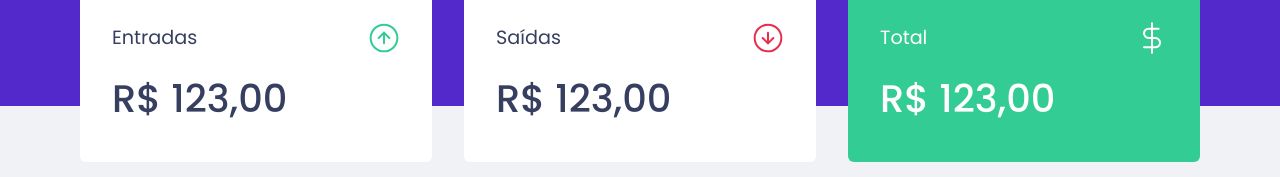
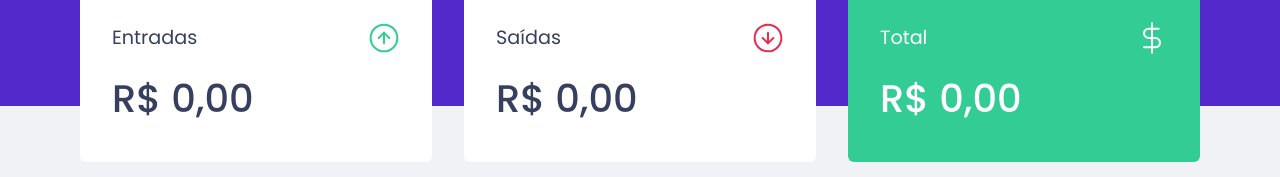
Before and after one commit to jovemcleb/wallet, a React (Vite) app: page / in a window 1280 px wide. Shown: the part 158-335 px from the top of the page. Built offline with nearby package versions, Linux system fonts and the light colour scheme; no server answers; what miragejs would draw is missing.

Commit message:
feat(sumary): implementa lógica para calcular entradas, saídas e total

```diff
--- a/src/components/Summary/summary.tsx
+++ b/src/components/Summary/summary.tsx
@@ -3,10 +3,36 @@ import { TransactionsContext } from '../../transactionsContext';
 import { Card, SummaryContainer } from './summaryStyle';
 import entradas from '../../assets/Entradas.svg';
 import saidas from '../../assets/Saídas.svg';
-import total from '../../assets/Total.svg';
+import totalIcon from '../../assets/Total.svg';
 
 export function Summary() {
   const { transactions } = useContext(TransactionsContext);
+
+  // const totalDeposit = transactions.reduce((acc, { type, amount }) => {
+  //   if (type === 'deposit') {
+  //     return acc + amount;
+  //   }
+  //   return acc;
+  // }, 0);
+
+  const { deposits, withdraws, total } = transactions.reduce(
+    (acc, { type, amount }) => {
+      if (type === 'deposit') {
+        acc.deposits += amount;
+        acc.total += amount;
+      } else {
+        acc.withdraws += amount;
+        acc.total -= amount;
+      }
+
+      return acc;
+    },
+    {
+      deposits: 0,
+      withdraws: 0,
+      total: 0,
+    }
+  );
 
   return (
     <SummaryContainer>
@@ -15,21 +41,36 @@ export function Summary() {
           <span>Entradas</span>
           <img src={entradas} alt="Seta verde apontada para cima" />
         </div>
-        <strong>R$ 123,00</strong>
+        <strong>
+          {new Intl.NumberFormat('pt-BR', {
+            style: 'currency',
+            currency: 'BRL',
+          }).format(deposits)}
+        </strong>
       </Card>
       <Card>
         <div>
           <span>Saídas</span>
           <img src={saidas} alt="Seta vermelha apontada para baixo" />
         </div>
-        <strong>R$ 123,00</strong>
+        <strong>
+          {new Intl.NumberFormat('pt-BR', {
+            style: 'currency',
+            currency: 'BRL',
+          }).format(withdraws)}
+        </strong>
       </Card>
       <Card background={'green'}>
         <div>
           <span>Total</span>
-          <img src={total} alt="Cifrão" />
+          <img src={totalIcon} alt="Cifrão" />
         </div>
-        <strong>R$ 123,00</strong>
+        <strong>
+          {new Intl.NumberFormat('pt-BR', {
+            style: 'currency',
+            currency: 'BRL',
+          }).format(total)}
+        </strong>
       </Card>
     </SummaryContainer>
   );
```
